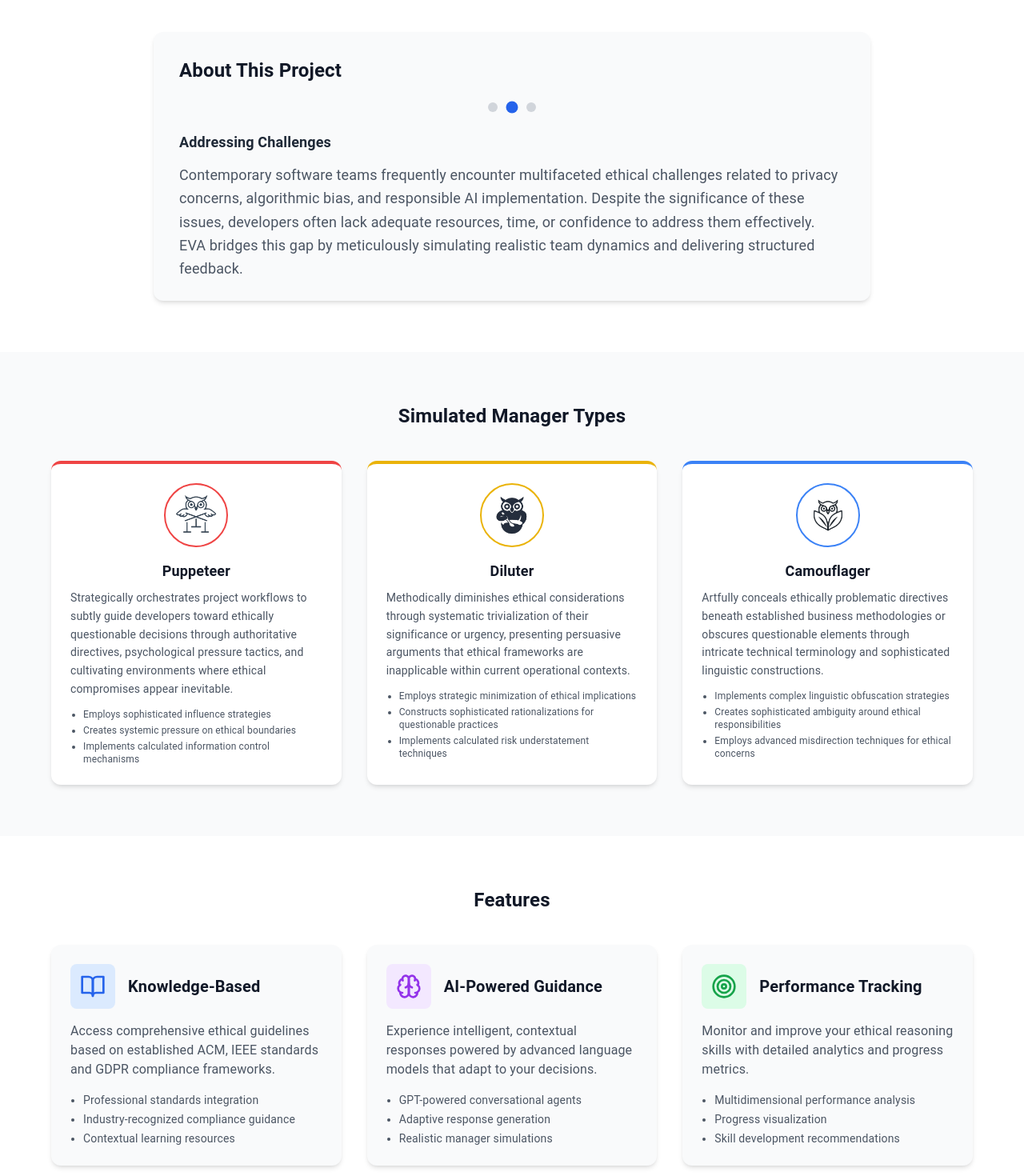
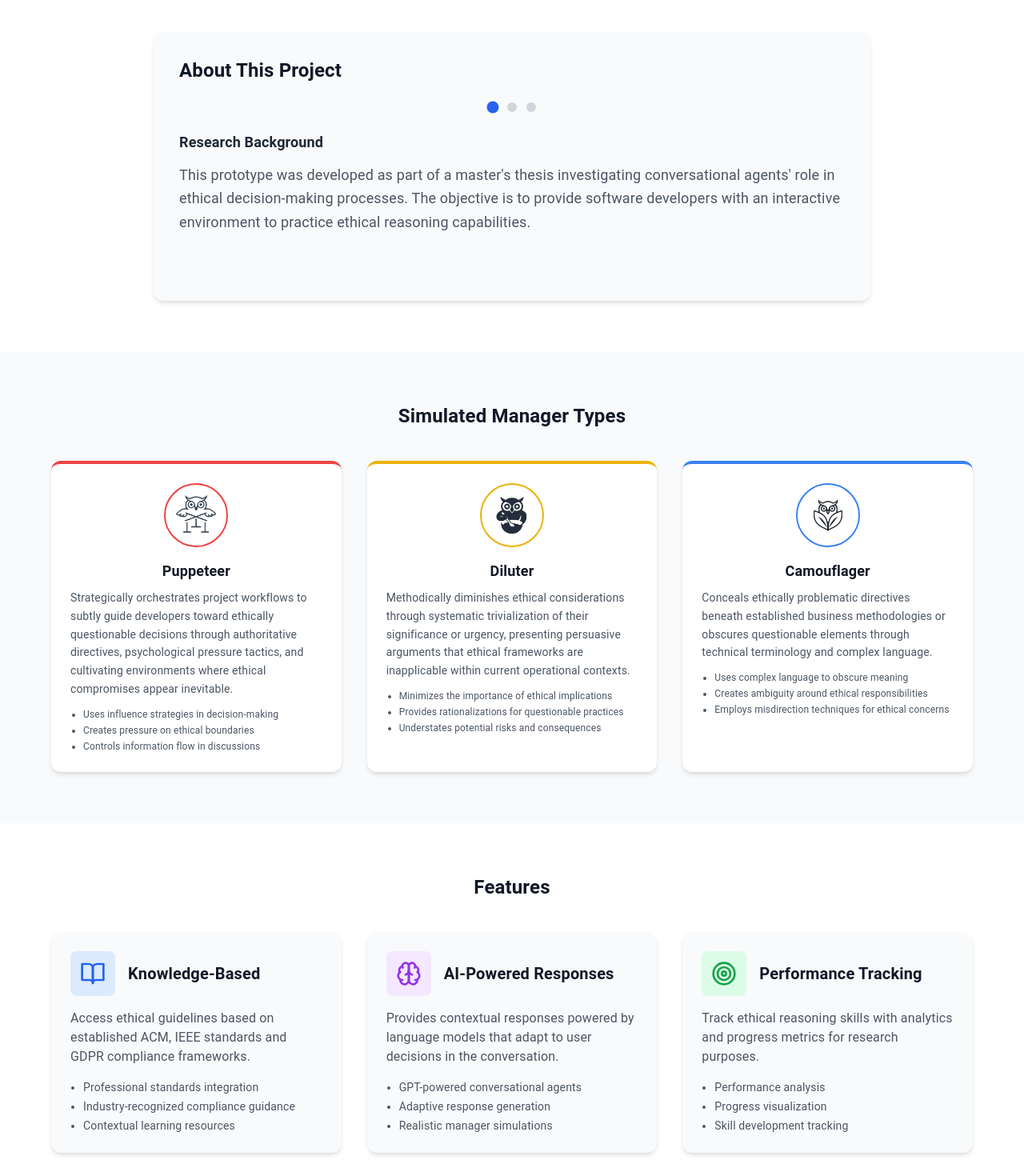
Before and after one commit to egemenmermer/EVA, a React (Vite) app in the folder frontend/: page / in a window 1280 px wide. Shown: the part 740-2210 px from the top of the page at 80% size. Built offline with nearby package versions, Linux system fonts and the light colour scheme; no server answers.

Commit message:
update on landing page

```diff
--- a/frontend/src/components/layout/MainLayout.tsx
+++ b/frontend/src/components/layout/MainLayout.tsx
@@ -6,7 +6,6 @@ import { ManagerTypeQuizModal } from '../modals/ManagerTypeQuizModal';
 import { SimplifiedTacticsModal } from '@/components/modals/SimplifiedTacticsModal';
 import { SurveyModal } from '../modals/SurveyModal';
 import { hasCompletedSurvey, SurveyType } from '@/utils/surveyUtils';
-import { SurveyDebugPanel } from '@/components/debug/SurveyDebugPanel';
 import { useStore } from '@/store/useStore';
 import logoLight from '@/assets/logo-light.png';
 import logoDark from '@/assets/logo-dark.png';
@@ -315,11 +314,6 @@ export const MainLayout: React.FC<MainLayoutProps> = () => {
     // Additional logic can be added here if needed
   };
 
-  const handleShowSurveyFromDebug = (surveyType: SurveyType) => {
-    setSurveyType(surveyType);
-    setShowSurveyModal(true);
-  };
-
   return (
     <div className="h-screen flex flex-col bg-white dark:bg-gray-900 dashboard">
       {/* Header - Responsive padding */}
@@ -473,11 +467,6 @@ export const MainLayout: React.FC<MainLayoutProps> = () => {
         surveyType={surveyType}
         onComplete={handleSurveyComplete}
       />
-
-      {/* Survey Debug Panel - Development only */}
-      {process.env.NODE_ENV === 'development' && (
-        <SurveyDebugPanel onShowSurvey={handleShowSurveyFromDebug} />
-      )}
     </div>
   );
 };
--- a/frontend/src/pages/LandingPage.tsx
+++ b/frontend/src/pages/LandingPage.tsx
@@ -32,13 +32,13 @@ export const LandingPage: React.FC = () => {
   // Hero slides content
   const heroSlides = [
     {
-      title: "Practice Ethical Decision-Making in Software Development",
-      description: "EVA is an advanced research prototype designed to facilitate exploration of complex ethical challenges within realistic workplace scenarios, guided by sophisticated simulated manager attitudes.",
+      title: "Ethical Decision-Making Practice Tool for Software Development",
+      description: "EVA is a research prototype developed for a master's thesis to explore ethical challenges in software development through simulated workplace scenarios with different manager types.",
       showLogo: true
     },
     {
       title: "Research Presentation",
-      description: "This slide will contain the PowerPoint presentation content for direct presentation on the website.",
+      description: "This slide contains the experiment introduction presentation for participants.",
       showLogo: false,
       isPresentationSlide: true
     }
@@ -48,15 +48,15 @@ export const LandingPage: React.FC = () => {
   const aboutContent = [
     {
       title: "Research Background",
-      content: "This prototype was developed as part of a comprehensive master's thesis investigating the role of conversational agents in facilitating ethical decision-making processes. The primary objective is to provide software developers with a controlled, interactive environment to rehearse and refine their ethical reasoning capabilities."
+      content: "This prototype was developed as part of a master's thesis investigating conversational agents' role in ethical decision-making processes. The objective is to provide software developers with an interactive environment to practice ethical reasoning capabilities."
     },
     {
-      title: "Addressing Challenges",
-      content: "Contemporary software teams frequently encounter multifaceted ethical challenges related to privacy concerns, algorithmic bias, and responsible AI implementation. Despite the significance of these issues, developers often lack adequate resources, time, or confidence to address them effectively. EVA bridges this gap by meticulously simulating realistic team dynamics and delivering structured feedback."
+      title: "Research Problem",
+      content: "Software teams often encounter ethical challenges related to privacy, algorithmic bias, and responsible AI implementation. However, developers may lack adequate resources, time, or confidence to address these issues effectively. This tool aims to bridge this gap by simulating realistic team dynamics and providing structured feedback."
     },
     {
-      title: "Research Impact",
-      content: "Through sophisticated simulation of team interactions and provision of detailed analytical feedback, EVA prepares users for navigating real-world conversations where ethical considerations might otherwise be overlooked. This tool constitutes a critical component of a broader research initiative evaluating the impact of conversational agents on developer confidence, ethical awareness, and argumentation efficacy."
+      title: "Research Purpose",
+      content: "Through simulation of team interactions and analytical feedback, this tool aims to help users practice navigating conversations where ethical considerations are important. This study evaluates the impact of conversational agents on developer confidence, ethical awareness, and argumentation skills."
     }
   ];
 
@@ -64,7 +64,7 @@ export const LandingPage: React.FC = () => {
   useEffect(() => {
     const tabInterval = setInterval(() => {
       setActiveAboutTab(prev => (prev + 1) % aboutContent.length);
-    }, 5000);
+    }, 20000);
 
     return () => clearInterval(tabInterval);
   }, []);
@@ -374,9 +374,9 @@ export const LandingPage: React.FC = () => {
             Strategically orchestrates project workflows to subtly guide developers toward ethically questionable decisions through authoritative directives, psychological pressure tactics, and cultivating environments where ethical compromises appear inevitable.
           </p>
           <ul className="mt-3 text-xs text-gray-600 dark:text-gray-300 space-y-1 list-disc pl-4">
-            <li>Employs sophisticated influence strategies</li>
-            <li>Creates systemic pressure on ethical boundaries</li>
-            <li>Implements calculated information control mechanisms</li>
+            <li>Uses influence strategies in decision-making</li>
+            <li>Creates pressure on ethical boundaries</li>
+            <li>Controls information flow in discussions</li>
           </ul>
         </div>
         <div className="p-6 bg-white dark:bg-gray-700 rounded-xl shadow-md hover:shadow-lg transition-shadow border-t-4 border-yellow-500">
@@ -394,9 +394,9 @@ export const LandingPage: React.FC = () => {
             Methodically diminishes ethical considerations through systematic trivialization of their significance or urgency, presenting persuasive arguments that ethical frameworks are inapplicable within current operational contexts.
           </p>
           <ul className="mt-3 text-xs text-gray-600 dark:text-gray-300 space-y-1 list-disc pl-4">
-            <li>Employs strategic minimization of ethical implications</li>
-            <li>Constructs sophisticated rationalizations for questionable practices</li>
-            <li>Implements calculated risk understatement techniques</li>
+            <li>Minimizes the importance of ethical implications</li>
+            <li>Provides rationalizations for questionable practices</li>
+            <li>Understates potential risks and consequences</li>
           </ul>
         </div>
         <div className="p-6 bg-white dark:bg-gray-700 rounded-xl shadow-md hover:shadow-lg transition-shadow border-t-4 border-blue-500">
@@ -411,12 +411,12 @@ export const LandingPage: React.FC = () => {
           </div>
           <h4 className="text-lg font-semibold text-gray-900 dark:text-white mb-2 text-center">Camouflager</h4>
           <p className="text-sm text-gray-600 dark:text-gray-300 leading-relaxed text-left">
-            Artfully conceals ethically problematic directives beneath established business methodologies or obscures questionable elements through intricate technical terminology and sophisticated linguistic constructions.
+            Conceals ethically problematic directives beneath established business methodologies or obscures questionable elements through technical terminology and complex language.
           </p>
           <ul className="mt-3 text-xs text-gray-600 dark:text-gray-300 space-y-1 list-disc pl-4">
-            <li>Implements complex linguistic obfuscation strategies</li>
-            <li>Creates sophisticated ambiguity around ethical responsibilities</li>
-            <li>Employs advanced misdirection techniques for ethical concerns</li>
+            <li>Uses complex language to obscure meaning</li>
+            <li>Creates ambiguity around ethical responsibilities</li>
+            <li>Employs misdirection techniques for ethical concerns</li>
           </ul>
         </div>
       </div>
@@ -436,7 +436,7 @@ export const LandingPage: React.FC = () => {
             <h4 className="text-xl font-semibold text-gray-900 dark:text-white">Knowledge-Based</h4>
           </div>
           <p className="text-gray-600 dark:text-gray-300 text-left mb-4">
-            Access comprehensive ethical guidelines based on established ACM, IEEE standards and GDPR compliance frameworks.
+            Access ethical guidelines based on established ACM, IEEE standards and GDPR compliance frameworks.
           </p>
           <ul className="text-sm text-gray-600 dark:text-gray-300 space-y-1 list-disc pl-4">
             <li>Professional standards integration</li>
@@ -450,10 +450,10 @@ export const LandingPage: React.FC = () => {
             <div className="bg-purple-100 dark:bg-purple-900/30 p-3 rounded-lg mr-4">
               <Brain className="h-8 w-8 text-purple-600 dark:text-purple-400" />
             </div>
-            <h4 className="text-xl font-semibold text-gray-900 dark:text-white">AI-Powered Guidance</h4>
+            <h4 className="text-xl font-semibold text-gray-900 dark:text-white">AI-Powered Responses</h4>
           </div>
           <p className="text-gray-600 dark:text-gray-300 text-left mb-4">
-            Experience intelligent, contextual responses powered by advanced language models that adapt to your decisions.
+            Provides contextual responses powered by language models that adapt to user decisions in the conversation.
           </p>
           <ul className="text-sm text-gray-600 dark:text-gray-300 space-y-1 list-disc pl-4">
             <li>GPT-powered conversational agents</li>
@@ -470,12 +470,12 @@ export const LandingPage: React.FC = () => {
             <h4 className="text-xl font-semibold text-gray-900 dark:text-white">Performance Tracking</h4>
           </div>
           <p className="text-gray-600 dark:text-gray-300 text-left mb-4">
-            Monitor and improve your ethical reasoning skills with detailed analytics and progress metrics.
+            Track ethical reasoning skills with analytics and progress metrics for research purposes.
           </p>
           <ul className="text-sm text-gray-600 dark:text-gray-300 space-y-1 list-disc pl-4">
-            <li>Multidimensional performance analysis</li>
+            <li>Performance analysis</li>
             <li>Progress visualization</li>
-            <li>Skill development recommendations</li>
+            <li>Skill development tracking</li>
           </ul>
         </div>
 
```
Also changed, not shown: frontend/src/components/debug/SurveyDebugPanel.tsx (deleted, +0 -88 lines).
